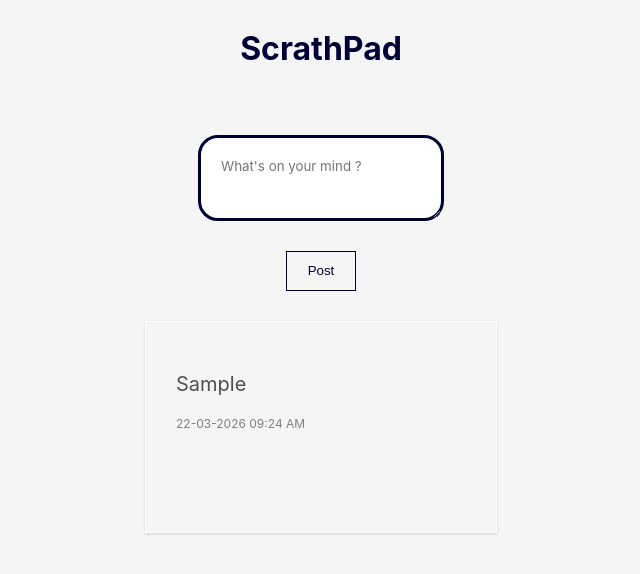
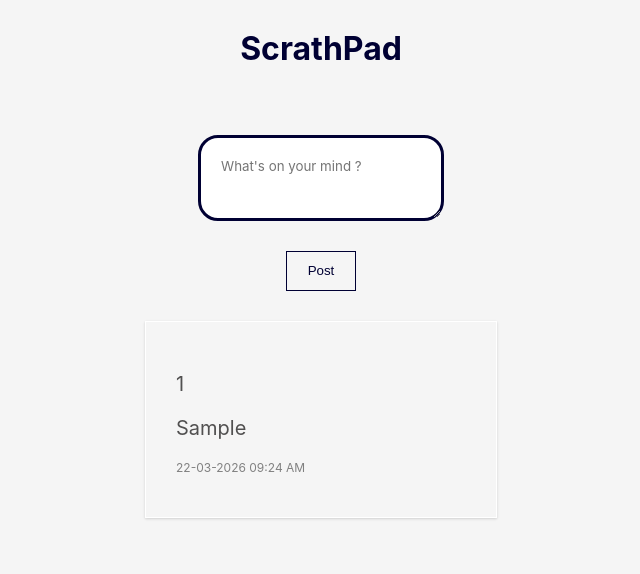
Before and after one commit to abk2191/wordpad-react, a React (Vite) app: page / in a window 1280 px wide. Both pictures are taken after typing "Sample" into the empty fields and a click on the button "Post". Shown: the top 574 px of the page, without its empty margins (319-959 px from the left). Built offline with nearby package versions, Linux system fonts and the light colour scheme.

Commit message:
New Update

```diff
--- a/src/App.jsx
+++ b/src/App.jsx
@@ -73,6 +73,7 @@ function App() {
         <div className="posts">
           {[...posts].reverse().map((post, index) => (
             <div className="a-post" key={index}>
+              <p>{posts.length - index}</p>
               <p>{post.sentence}</p>
               <p style={{ fontSize: "12px", color: "gray" }}>
                 {post.date} {post.time}
--- a/src/index.css
+++ b/src/index.css
@@ -52,7 +52,7 @@
 }
 
 .a-post {
-  height: 150px;
+  height: auto;
   width: 290px;
   border: 1px solid white;
   padding: 30px;
```
